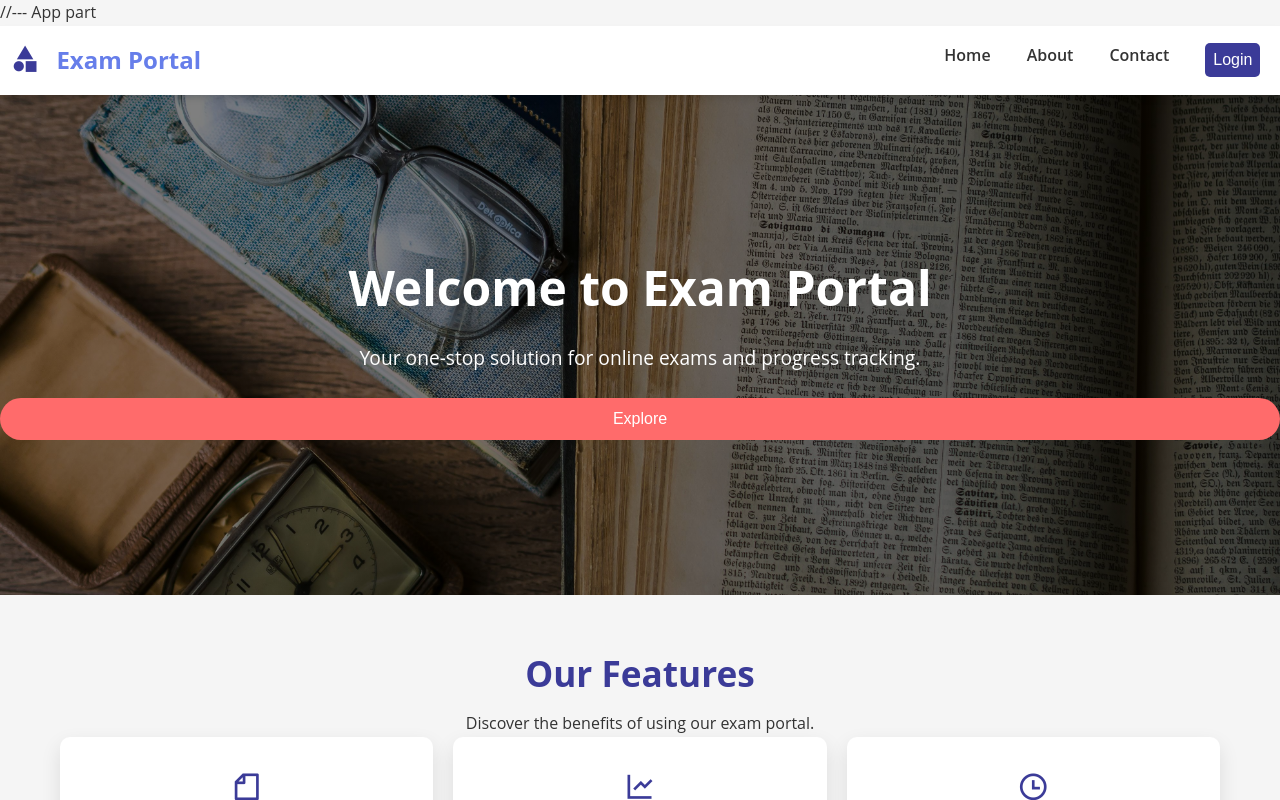
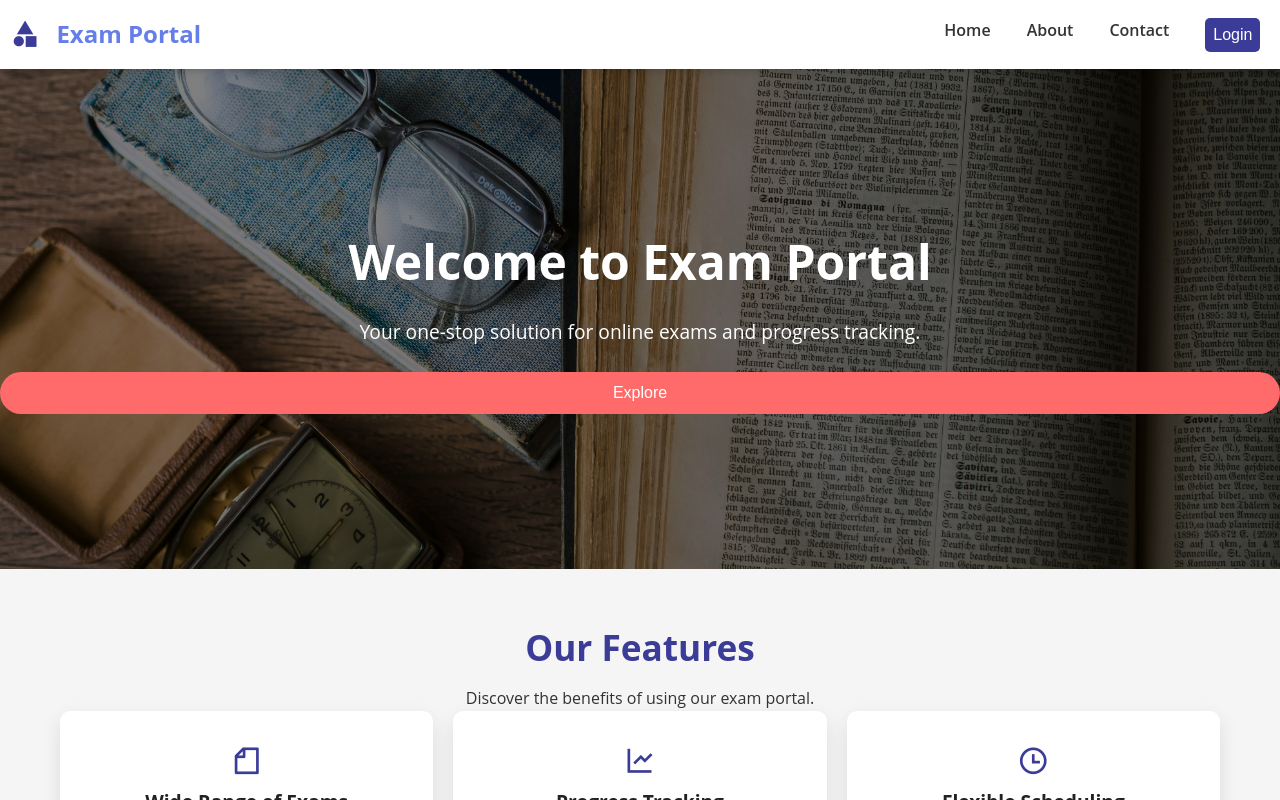
Before and after one commit to Divye-Rana/ExamPortalApp, a React (Vite) app in the folder FS/: page / in a window 1280 px wide. Shown: the top 800 px of the page. Built offline with nearby package versions, Linux system fonts and the light colour scheme; no server answers.

Commit message:
Update App.jsx

```diff
--- a/FS/src/App.jsx
+++ b/FS/src/App.jsx
@@ -17,7 +17,6 @@ function App() {
 
   return (
     <>
-      //--- App part
       <RefreshHandler setIsAuthenticated={setIsAuthenticated}/>
       <Routes>
         <Route path="/" element={<LandingPage />} />
```
